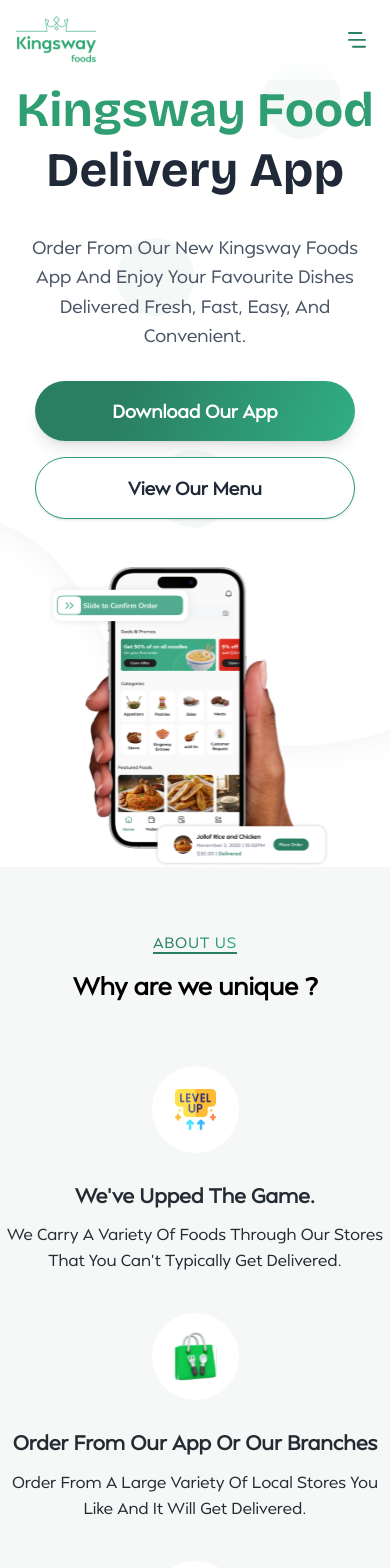
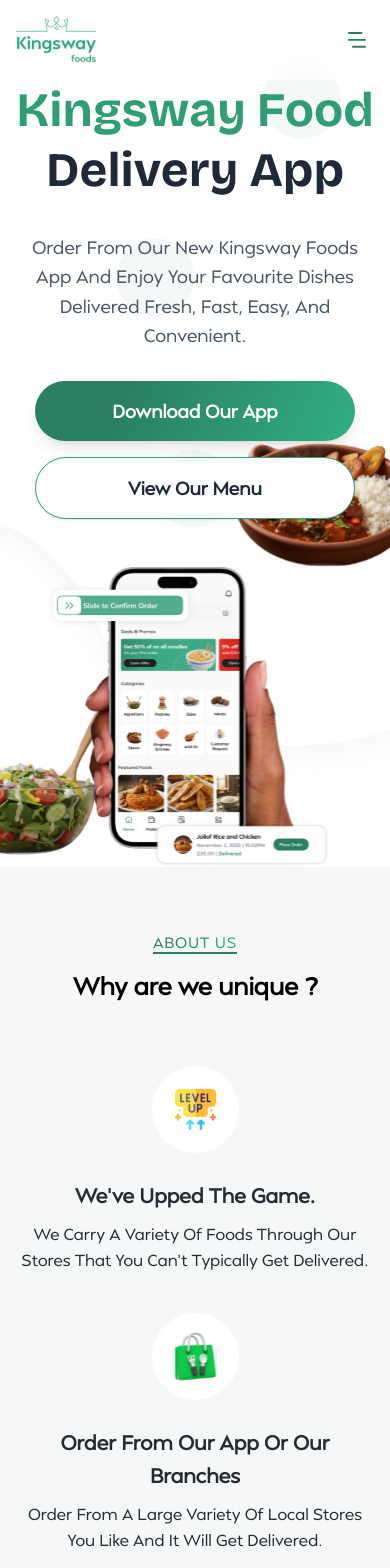
Before and after one commit to reblsoft/kingsway_foods_landing_page, a Next.js app: page / in a window 390 px wide. Shown: the top 1568 px of the page. Built offline with nearby package versions, Linux system fonts and the light colour scheme.

Commit message:
chore:included animations in the testimonial page

```diff
--- a/src/components/sections/AboutUs.tsx
+++ b/src/components/sections/AboutUs.tsx
@@ -1,91 +1,3 @@
-// import React from 'react'
-
-// const AboutUs = () => {
-//   return (
-//     <section className='max-md:px-6 max-md:pb-32 px-4 py-12 md:py-16 lg:py-20 bg-[#f5f8f7] flex-col w-full h-full flex items-center text-center'>
-
-//     <div className="space-y-12 md:space-y-16 w-full max-w-7xl">
-//       <div className='grid gap-6'>
-//         <h4 className="underline bg-linear-to-r from-[#2a7f62] from-29% text-[15px] to-[#31ae83] to-100% text-transparent bg-clip-text decoration-[#2a7f62] decoration-2 underline-offset-4">ABOUT US</h4>
-
-//         <h1 className="text-[26px] sm:text-[28px] md:text-4xl lg:text-5xl font-bold text-[#252b33]">
-//           Why are we unique ?
-//         </h1>
-//       </div>
-
-//       <div className="w-full mx-auto px-4">
-//         <div className="grid grid-cols-1 sm:grid-cols-2 md:grid-cols-3 w-full gap-6 md:gap-8 lg:gap-10">
-
-//           <div className="flex-col py-8 md:py-10 lg:py-12 flex gap-5 justify-center items-center">
-//             <div className="w-20 h-20 lg:w-24 lg:h-24 flex items-center justify-center rounded-full bg-white shrink-0">
-//               <img src="/icons/level-up.svg" alt="" className="bg-cover" />
-//             </div>
-
-//             <div className="flex-col flex max-w-[280px] gap-4 items-center text-center">
-//               <h2 className="text-[#252b33] text-[20px] md:text-[22px] min-h-12 lg:min-h-14 font-semibold leading-tight">We&apos;ve upped the game.</h2>
-//               <p className="font-normal text-center capitalize text-sm md:text-base leading-relaxed">We carry a variety of Foods through our Stores that you can’t typically get delivered.</p>
-//             </div>
-//           </div>
-
-//           <div className="flex-col py-8 md:py-10 lg:py-12 flex gap-5 justify-center items-center">
-//             <div className="w-20 h-20 lg:w-24 lg:h-24 flex items-center justify-center rounded-full bg-white shrink-0">
-//               <img src="/icons/green-shopping-bag.svg" alt="" className="bg-cover" />
-//             </div>
-
-//             <div className="flex-col flex max-w-[280px] gap-4 items-center text-center">
-//               <h2 className="text-[#252b33] text-[20px] md:text-[22px] min-h-12 lg:min-h-14 font-semibold leading-tight">Order From our app of our branches</h2>
-//               <p className="font-normal text-center capitalize text-sm md:text-base leading-relaxed">Order from a large variety of local stores you like and it will get delivered.</p>
-//             </div>
-//           </div>
-
-//           <div className="flex-col py-8 md:py-10 lg:py-12 flex gap-5 justify-center items-center sm:col-span-2 md:col-span-1">
-//             <div className="w-20 h-20 lg:w-24 lg:h-24 flex items-center justify-center rounded-full bg-white shrink-0">
-//               <img src="/icons/discount.svg" alt="" className="bg-cover" />
-//             </div>
-
-//             <div className="flex-col flex max-w-[280px] gap-4 items-center text-center">
-//               <h2 className="text-[#252b33] text-[20px] md:text-[22px] min-h-12 lg:min-h-14 font-semibold leading-tight">Easy Access to Discounted Orders</h2>
-//               <p className="font-normal text-center capitalize text-sm md:text-base leading-relaxed">Easy access to discounted services and orders.</p>
-//             </div>
-//           </div>
-
-//         </div>
-//       </div>
-//     </div>
-
-//     <div className="grid grid-cols-1 md:flex md:flex-row w-full max-w-7xl mx-auto md:items-center md:gap-8 lg:gap-12 xl:gap-16 mt-12 md:mt-16 lg:mt-20 max-md:border-t border-[#252b33]">
-//       <div className="max-md:py-16 grid md:w-1/2 lg:w-2/5 gap-8 md:gap-10 lg:gap-12 px-4 md:px-0">
-//         <div className="grid gap-6 text-center md:text-left">
-//           <h3 className='capitalize text-[24px] md:text-[26px] lg:text-[28px] font-[BricolageGrotesqueSemiBold] leading-tight'>The innovative way to Order Food</h3>
-
-//           <p className="text-base lg:text-lg text-[#252B33] leading-relaxed">When you join us you will enjoy our new and improved way of ordering through our virtual Kitchen experience</p>
-//         </div>
-
-//         <div className="flex flex-row max-md:justify-center md:justify-start gap-4 md:gap-5 items-center flex-wrap">
-//           <img src="/images/googlePlay.png" alt="" className="" />
-//           <img src="/images/appStore.png" alt="" className="" />
-//         </div>
-//       </div>
-
-//       <div className="md:w-1/2 lg:w-3/5 px-4 md:px-0">
-//         <div className="lg:hidden">
-//           <img src="/images/aboutUsGroupMobile.png" alt="" className="mx-auto" />
-//         </div>
-//         <div className="max-lg:hidden">
-//           <img src="/images/aboutUsGrouplg.png" alt="" className="mx-auto" />
-//         </div>
-//       </div>
-//     </div>
-
-
-//     </section>
-//   )
-// }
-
-// export default AboutUs
-
-import React from "react";
-
 const featureCards = [
   {
     image: "/icons/level-up.svg",
@@ -109,7 +21,7 @@ const featureCards = [
 const AboutUs = () => {
   return (
     <div className="w-full items-center bg-[#F5F8F7] py-16 justify-center " id="about">
-      <div className="max-w-7xl mx-auto flex flex-col">
+      <div className="mx-auto w-11/12 max-w-[1605px] flex flex-col">
         <div className="flex-col flex gap-4 items-center justify-center">
           <div className="underline bg-linear-to-r from-[#2a7f62] from-29% text-[15px] to-[#31ae83] to-100% text-transparent bg-clip-text decoration-[#2a7f62] decoration-2 underline-offset-4 text-base tracking-wider">ABOUT US</div>
           <div className=" lg:text-5xl text-2xl font-bold">
@@ -131,7 +43,7 @@ const AboutUs = () => {
           ))}
         </div>
       </div>
-        <div className="grid grid-cols-1 md:flex md:flex-row w-full max-w-7xl mx-auto md:items-center md:gap-8 lg:gap-12 xl:gap-16 mt-12 md:mt-16 lg:mt-20 max-md:border-t border-[#252b33]">
+        <div className="grid grid-cols-1 md:flex md:flex-row mx-auto w-11/12 max-w-[1605px] md:items-center md:gap-8 lg:gap-12 xl:gap-16 mt-12 md:mt-16 lg:mt-20 max-md:border-t border-[#252b33]">
 
       <div className="max-md:py-16 grid md:w-1/2 lg:w-2/5 gap-8 md:gap-10 lg:gap-12 px-4 md:px-0">
 
--- a/src/components/sections/HeroSection.tsx
+++ b/src/components/sections/HeroSection.tsx
@@ -33,6 +33,20 @@ const AboutUs = () => {
         />
       </div>
       <div className="absolute bottom-0 -left-12 w-56 h-56 sm:w-64 sm:h-64 md:w-72 md:h-72 lg:w-84 lg:h-84 z-10 hidden lg:block bop-animation-2">
+        <img
+          src="/images/salad.svg"
+          alt="Food Bowl"
+          className="w-full h-full object-contain"
+        />
+      </div>
+      <div className="absolute top-1/2 right-0 w-40 h-40 sm:w-48 sm:h-48 md:w-64 md:h-64 lg:w-72 lg:h-72 z-10 block lg:hidden bop-animation-1">
+        <img
+          src="/images/rice.svg"
+          alt="Food Bowl"
+          className="w-full h-full object-contain"
+        />
+      </div>
+      <div className="absolute bottom-0 -left-12 w-40 h-40 sm:w-56 sm:h-56 md:w-72 md:h-72 lg:w-84 lg:h-84 z-10 block lg:hidden bop-animation-2">
         <img
           src="/images/salad.svg"
           alt="Food Bowl"
--- a/src/components/sections/Testimonials.tsx
+++ b/src/components/sections/Testimonials.tsx
@@ -36,13 +36,41 @@ const Testimonials = () => {
   const reviewsLeft = reviews.length - currentIndex - 1;
 
   return (
-    <section id="testimonials" className="flex flex-col md:py-24 gap-4 md:gap-[45px] px-6 max-md:py-24.5 w-full mx-auto md:px-32 lg:px-[153px]">
+
+    <>
+    <style jsx>{`
+        @keyframes bop {
+          0%, 100% {
+            transform: translateY(0px);
+          }
+          50% {
+            transform: translateY(-50px);
+          }
+        }
+
+        .bop-animation-1 {
+          animation: bop 3s ease-in-out infinite;
+        }
+
+        .bop-animation-2 {
+          animation: bop 3s ease-in-out infinite;
+          animation-delay: 0.5s;
+        }
+      `}</style>
+    <section id="testimonials" className="flex relative flex-col md:py-24 gap-4 md:gap-[45px] px-6 max-md:py-24.5 w-full mx-auto md:px-32 lg:px-[153px]">
+      <div className="absolute bottom-0 -left-20 w-56 h-56 sm:w-64 sm:h-64 md:w-72 md:h-72 lg:w-84 lg:h-84 z-10 hidden lg:block bop-animation-2">
+        <img
+          src="/images/samosa.svg"
+          alt="Food Bowl"
+          className="w-full h-full object-contain"
+        />
+      </div>
       <div className="w-full text-center mx-auto flex-col flex gap-6">
         <h3 className="underline bg-linear-to-r from-[#2a7f62] from-29% text-[15px] to-[#31ae83] to-100% text-transparent bg-clip-text decoration-[#2a7f62] decoration-2 underline-offset-4">TESTIMONIALS</h3>
         <h1 className="text-[#252b33] font-bold text-[28px] md:text-4xl lg:text-5xl">Client Reviews</h1>
       </div>
 
-      <aside className="flex flex-col md:flex-row items-center gap-14 md:justify-center w-full">
+      <aside className="flex flex-col md:flex-row items-center gap-14 md:justify-center mx-auto w-11/12 max-w-[1605px] ">
         <div className="flex-col flex md:w-4/6 lg:w-2/3 gap-7.5 lg:max-w-[665px]">
           <p className="text-[#252b33] text-base lg:text-lg leading text-justify lg:text-left">
             {currentReview.text}
@@ -89,6 +117,7 @@ const Testimonials = () => {
         </div>
       </aside>
     </section>
+    </>
   );
 };
 
```
